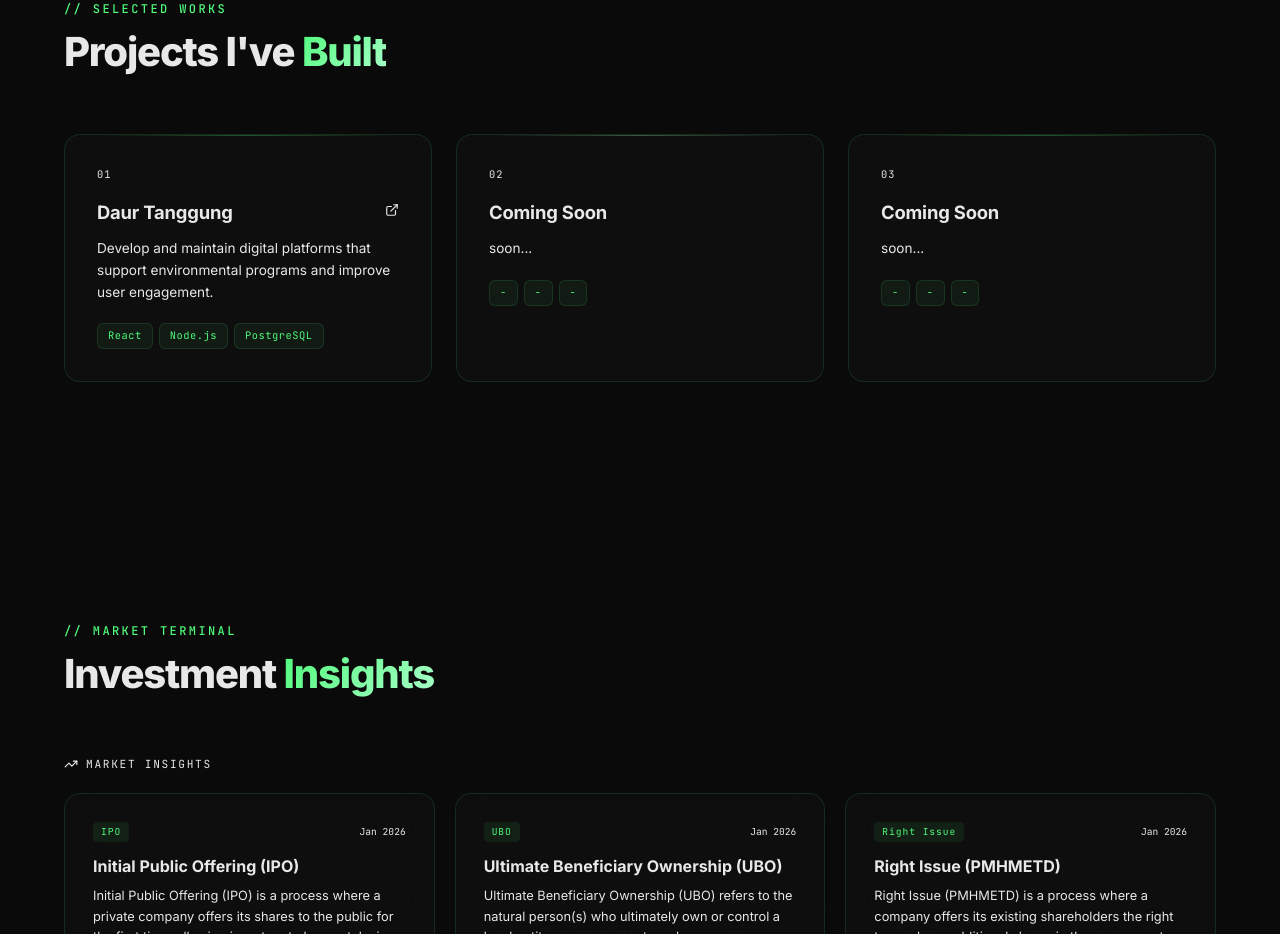
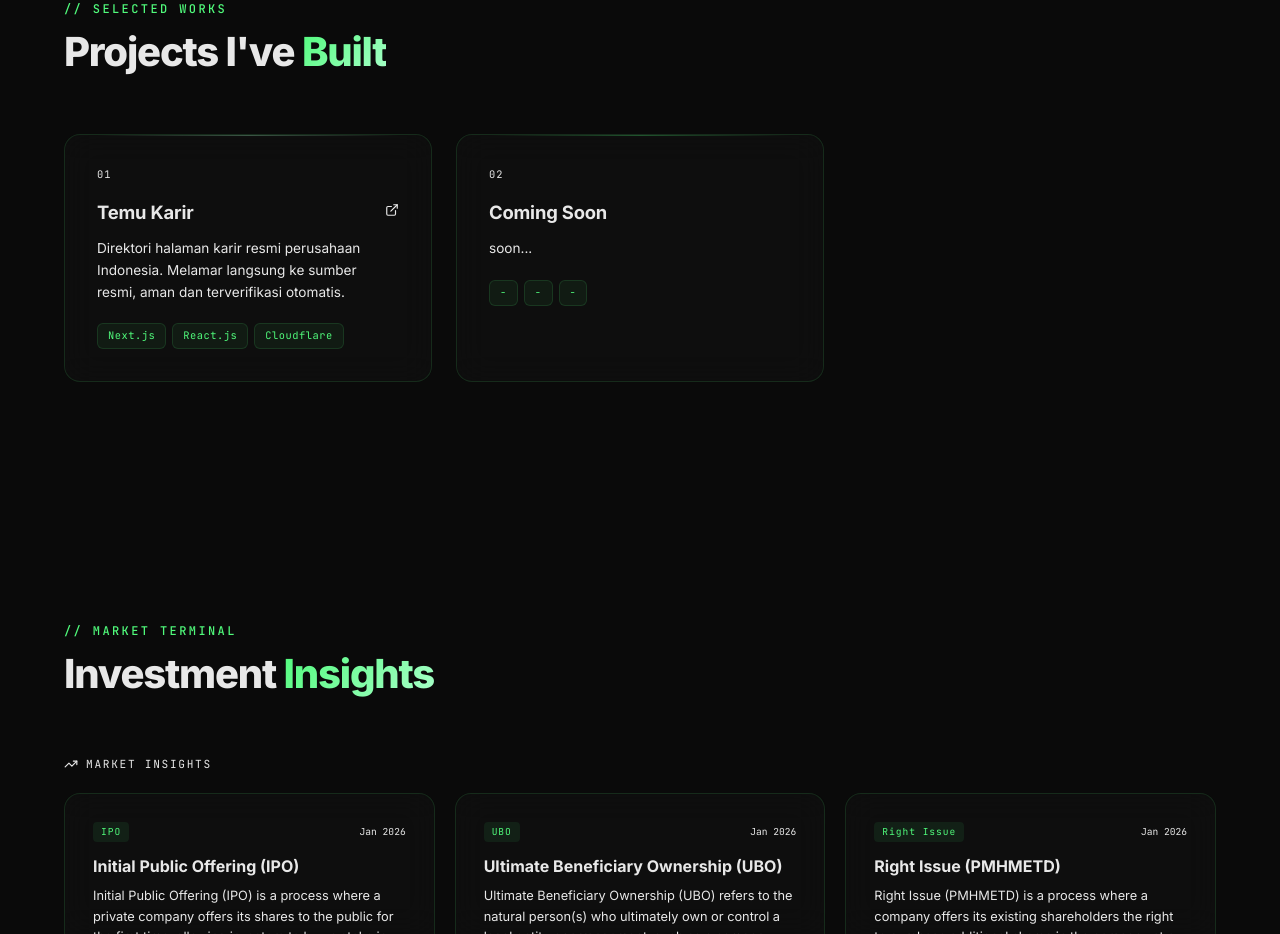
Before and after one commit to ananwxyz/web-porto, a React (Vite) app: page / in a window 1280 px wide. Shown: the part 920-1854 px from the top of the page. Built offline with nearby package versions, Linux system fonts and the light colour scheme.

Commit message:
feat: add Temu Karir project & update gitignore

```diff
--- a/src/components/Portfolio.jsx
+++ b/src/components/Portfolio.jsx
@@ -8,18 +8,11 @@ import { ExternalLink } from 'lucide-react';
  */
 const projects = [
     {
-        title: 'Daur Tanggung',
-        description: 'Develop and maintain digital platforms that support environmental programs and improve user engagement.',
-        tags: ['React', 'Node.js', 'PostgreSQL'],
-        accent: '#50fa7b',
-        link: 'https://daurtanggung.com',
-    },
-    {
-        title: 'Coming Soon',
-        description: 'soon...',
-        tags: ['-', '-', '-'],
+        title: 'Temu Karir',
+        description: 'Direktori halaman karir resmi perusahaan Indonesia. Melamar langsung ke sumber resmi, aman dan terverifikasi otomatis.',
+        tags: ['Next.js', 'React.js', 'Cloudflare'],
         accent: '#a8ffc9',
-        link: null,
+        link: 'https://temukarir.com/',
     },
     {
         title: 'Coming Soon',
```
Also changed, not shown: 1 other file (tests, documents, lock files or other folders).
